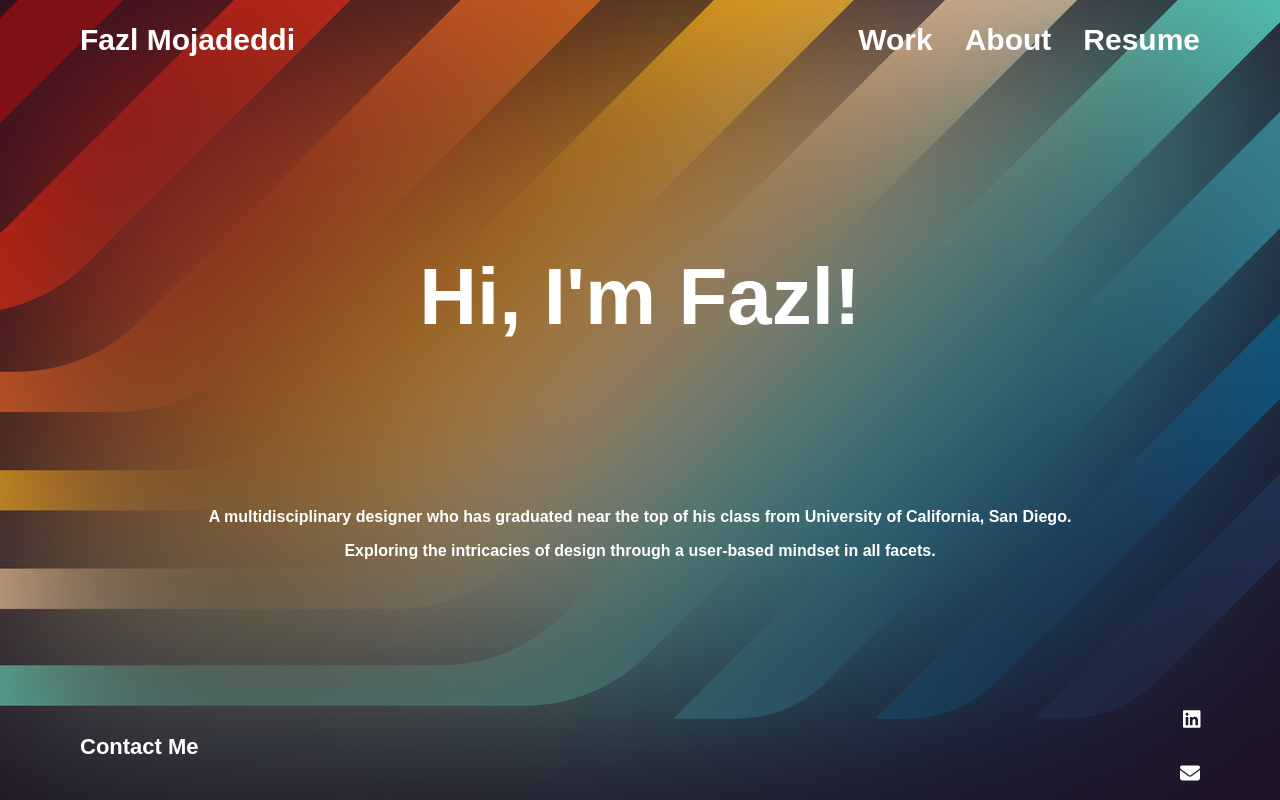
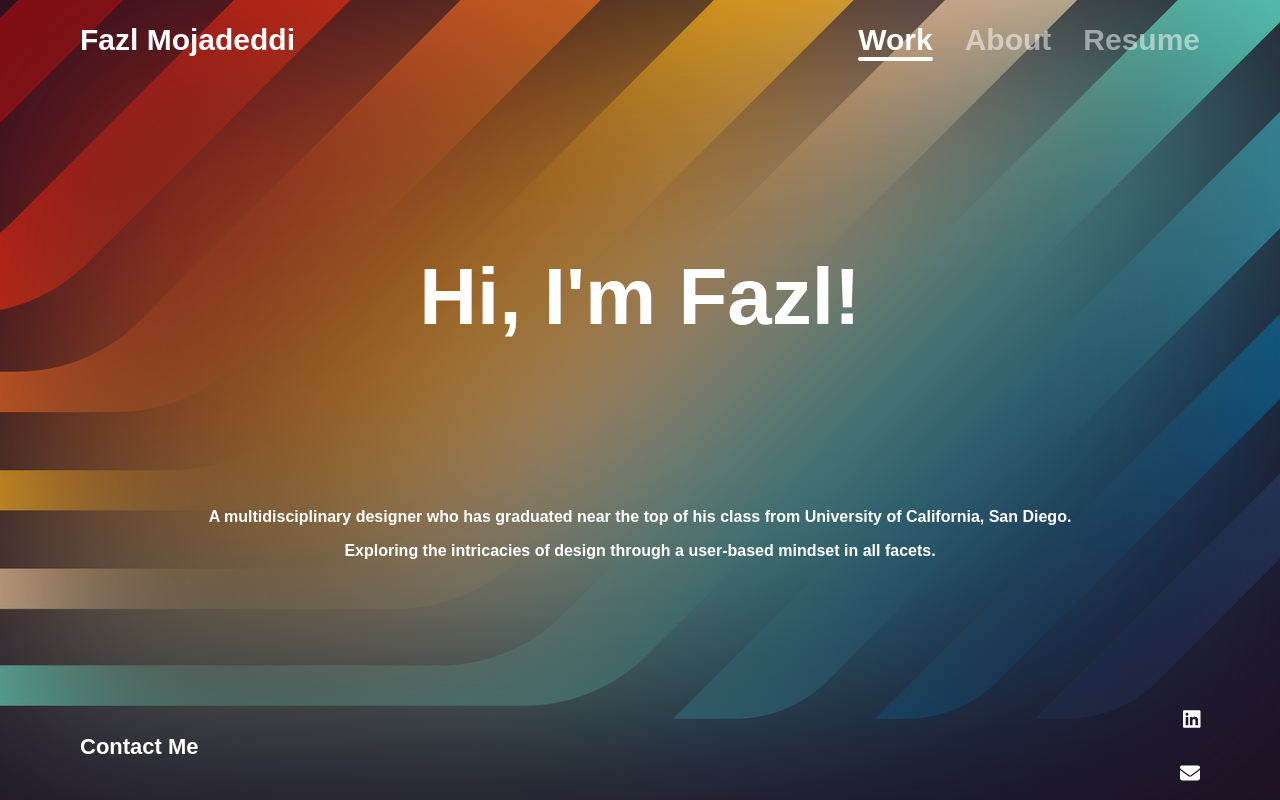
Before and after one commit to YashNaj/fazl-personal-page, a React (Create React App) app: page / in a window 1280 px wide. Built offline with nearby package versions, Linux system fonts and the light colour scheme; a web font is replaced by a local one.

Commit message:
Added in dynamically underlining navmenu:

```diff
--- a/src/components/NavBar/Navbar.css
+++ b/src/components/NavBar/Navbar.css
@@ -29,6 +29,7 @@
   width: 100%;
   display: flex;
   margin:0;
+  position: relative;
 }
 .Nav__right{
   display: flex;
@@ -47,6 +48,8 @@ li.Nav__item{
 }
 .Nav__link{
   font-weight: 600;
+  display: flex;
+  position: relative;
 }
 .Nav__link:hover,
 .Nav__fazl:hover {
@@ -173,3 +176,18 @@ li.Nav__item{
     right: 2vh;
   }
 }
+.underline {
+  position: absolute;
+  top: 100%;
+  left: 0;
+  width: 100%;
+  height: 4px;
+  border-radius: 15px;
+  background: white;
+  opacity: 0.85;
+  margin: 0;
+}
+.Nav__link a {
+  margin: 0;
+  text-align: center;
+}
--- a/src/components/NavBar/Navbar.tsx
+++ b/src/components/NavBar/Navbar.tsx
@@ -1,9 +1,24 @@
 import React from "react";
+import { useState } from "react";
 import { NavLink } from "react-router-dom";
 import "./Navbar.css";
 import { MobileNav } from "../MobileNav/MobileNav";
+import { AnimateSharedLayout, motion } from "framer-motion";
+
+const menuItems = ["Work", "About", "Resume"];
+
+const MenuItem = ({ text, selected, onClick }: any) => (
+  <motion.div className = 'Nav__link'
+    onClick={onClick}
+    animate={{ opacity: selected ? 1 : 0.5 }}
+  >
+    <NavLink className = "Nav__link" to={text}>{text}</NavLink>
+    {selected && <motion.div className="underline Nav__link" layoutId="underline" />}
+  </motion.div>
+);
 
 export const NavBar = () => {
+  const [selected, setSelected] = useState(0);
   return (
     <nav className="Nav">
       <div className="Nav__container">
@@ -11,26 +26,17 @@ export const NavBar = () => {
           Fazl Mojadeddi
         </NavLink>
         <div className="Nav__right">
-          <ul className="Nav__item-wrapper">
-            <li className="Nav__item">
-              <NavLink className="Nav__link" to="/work">
-                Work
-              </NavLink>
-            </li>
-            <li className="Nav__item">
-              <NavLink className="Nav__link" to="/about">
-                About
-              </NavLink>
-            </li>
-            <li className="Nav__item">
-              <NavLink className="Nav__link" to="/resume">
-                Resume
-              </NavLink>
-            </li>
-          </ul>
+            {menuItems.map((el, i) => (
+              <MenuItem
+                text={el}
+                key={i}
+                selected={selected === i}
+                onClick={() => setSelected(i)}
+              />
+            ))}
         </div>
         <div className="Nav__container-mobile">
-        <MobileNav/>
+          <MobileNav />
         </div>
       </div>
     </nav>
```
